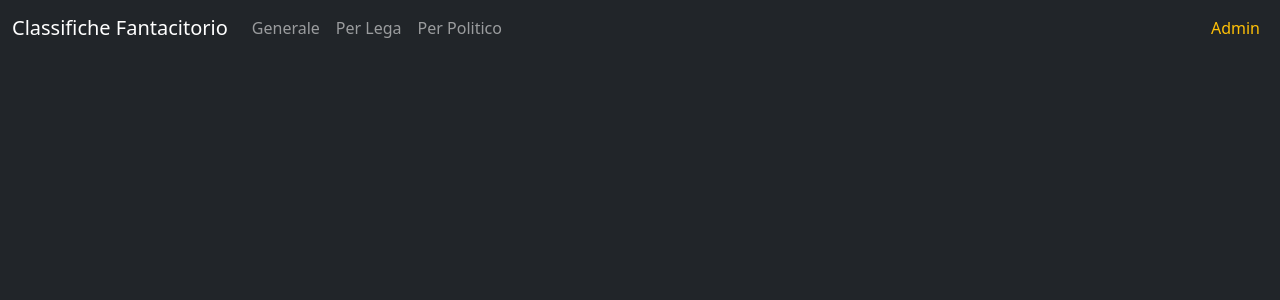
After one commit to heyteacher/fantacitorio, a Django app: template fc_classifiche_app/templates/base.html in a window 1280 px wide. The commit adds this page. Shown: the top 300 px of the page. Run offline with Django 4.2, Linux system fonts and the light colour scheme; the template is opened without the code that fills it, so the values that code supplies are empty; parts of the project's set-up code (start-up, migrations or seed data) failed here and were passed over; some libraries are stand-ins or nearby versions.

Commit message:
introdotto bootstrap 5 nelle classifiche

```diff
--- /dev/null
+++ b/fc_classifiche_app/templates/base.html
@@ -0,0 +1,58 @@
+{% load django_bootstrap5 %}
+<!DOCTYPE html>
+<html lang="en">
+  <head>
+    <meta charset="utf-8">
+    <meta http-equiv="X-UA-Compatible" content="IE=edge">
+    <meta name="viewport" content="width=device-width, initial-scale=1">
+    <meta name="description" content="Flassifiche Fantacitorio">
+    <meta name="author" content="heyteacher@github.com">
+
+    <title>Fantacitorio</title>
+    {% bootstrap_css %}
+  </head>
+
+<body class="bg-dark">
+
+  <nav class="navbar navbar-expand-md navbar-dark bg-dark mb-0">
+    <div class="container-fluid">
+      <a class="navbar-brand" href="#">Classifiche Fantacitorio</a>
+      <button class="navbar-toggler" type="button" data-bs-toggle="collapse" data-bs-target="#navbarCollapse" aria-controls="navbarCollapse" aria-expanded="false" aria-label="Toggle navigation">
+        <span class="navbar-toggler-icon"></span>
+      </button>
+      <div class="collapse navbar-collapse" id="navbarCollapse">
+        <ul class="navbar-nav me-auto mb-2 mb-md-0">
+          <li class="nav-item">
+            <a class="nav-link {% if request.path == "/" %}active{% endif %}" href="./" aria-current="page" >Generale</a>
+          </li>
+          <li class="nav-item">
+            <a class="nav-link {% if request.path == "/classifica_per_lega" %}active{% endif %}" href="classifica_per_lega" aria-current="page" >Per Lega</a>
+          </li>
+          <li class="nav-item">
+            <a class="nav-link {% if request.path == "/classifica_politico" %}active{% endif %}" href="classifica_politico" aria-current="page" >Per Politico</a>
+          </li>
+        </ul>
+        <ul class="navbar-nav mt-2 mt-md-0">
+          <li class="nav-item">
+            <a class="nav-link text-warning" href="/admin">Admin</a>
+          </li>
+        </ul>
+      </div>
+    </div>
+  </nav>
+
+  <div class="container-fluid bg-dark">
+    {% block content %}{% endblock %}
+  </div>
+  {% bootstrap_javascript  %}
+
+  <script>
+    const select = document.querySelector("select")
+    if (select) {
+      select.addEventListener('change', (event) => {
+        event.target.form.submit()
+      })
+  }
+  </script>
+</body>
+</html>
--- a/fc_classifiche_app/templates/footer.html
+++ /dev/null
@@ -1,5 +0,0 @@
-{% load bootstrap3 %}
-    </div>
-    {% bootstrap_javascript jquery=1  %}
-</body>
-</html>
--- a/requirements.txt
+++ b/requirements.txt
@@ -5,6 +5,6 @@ django_s3_storage
 django-s3-sqlite
 django-tables2
 django-filter
-django-bootstrap3
+django-bootstrap5
 git+https://github.com/heyteacher/django-dynamodb-cache.git
 zappa
```
Also changed, not shown: fc_classifiche_app/tables.py (+5 -3 lines), fc_classifiche_app/templates/header.html (deleted, +0 -57 lines), fc_classifiche_app/templates/table.html (+11 -8 lines), fc_project/settings.py (+9 -1 lines).
